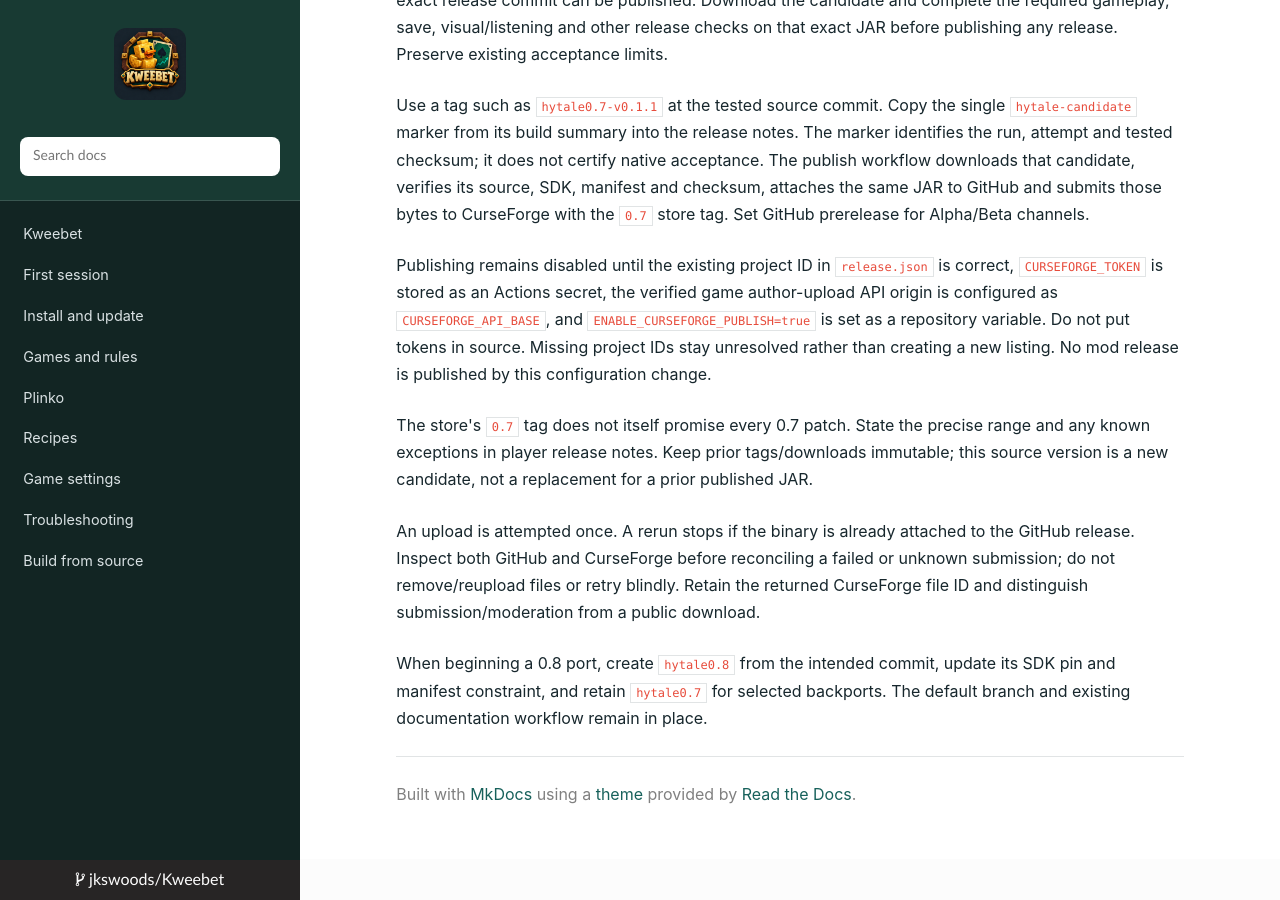
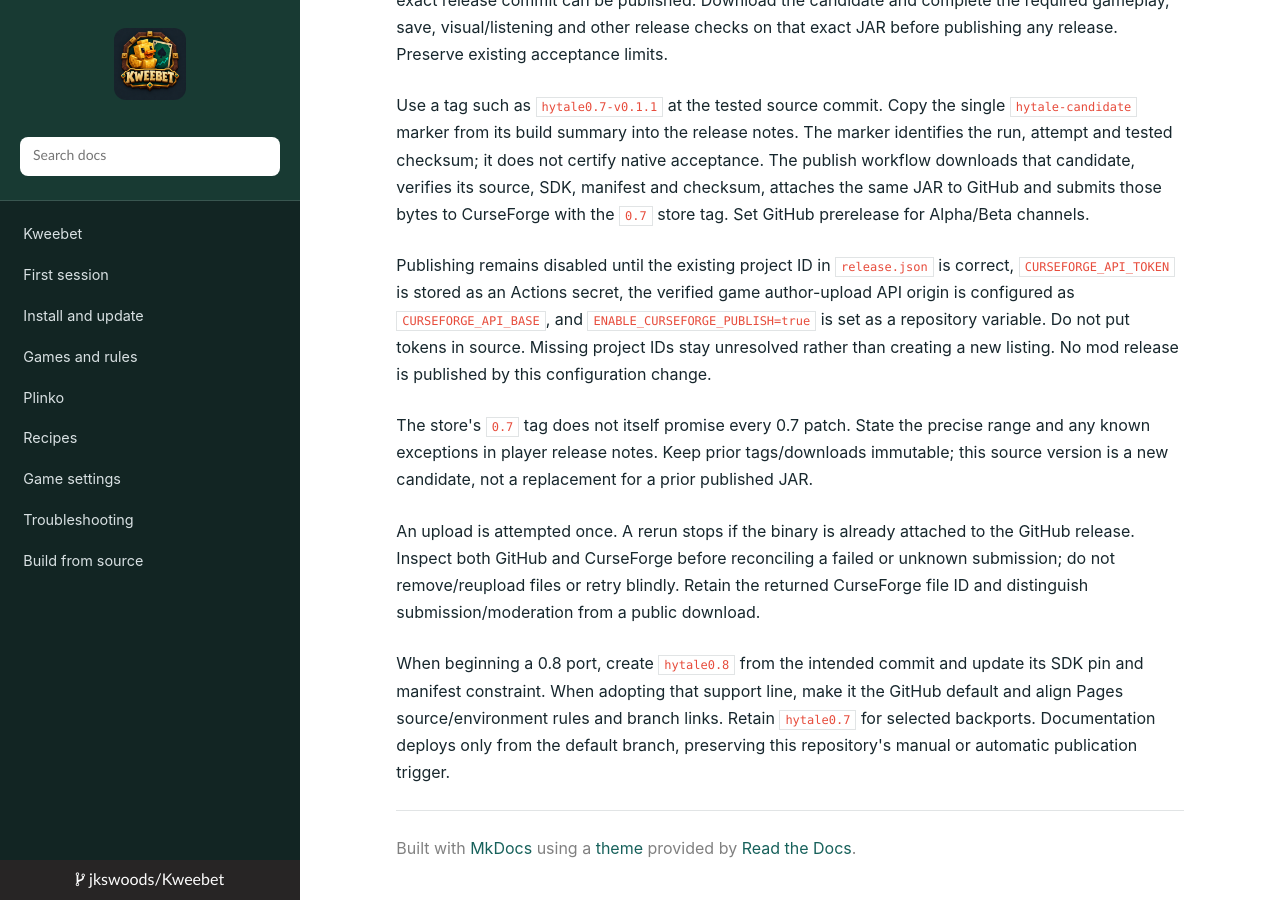
Before and after one commit to jkswoods/Kweebet, an MkDocs documentation site: the page built from docs/build-and-release.md, in a window 1280 px wide and 900 px high, scrolled down 961 px. Built offline with MkDocs 1.6.1, drawn with Linux system fonts in a browser that asks for light colours; some of the changed text lies outside the part shown.

Commit message:
Use latest Hytale support branch as default and standardize upload secret

```diff
--- a/docs/build-and-release.md
+++ b/docs/build-and-release.md
@@ -1,6 +1,7 @@
 # Building and releasing Kweebet
 
-The current support branch is `hytale0.7`. The mod version is `0.1.1`;
+The default support branch is `hytale0.7`, with no `main` branch.
+The mod version is `0.1.1`;
 its declared Hytale compatibility is `>=0.7.4 <0.8.0`. This range is the
 intended supported family, not a claim that every future patch has been tested.
 Compilation uses the pinned official Hytale 0.7.4 SDK and Java 25.
@@ -40,7 +41,7 @@
 CurseForge with the `0.7` store tag. Set GitHub prerelease for Alpha/Beta channels.
 
 Publishing remains disabled until the existing project ID in `release.json` is correct,
-`CURSEFORGE_TOKEN` is stored as an Actions secret, the verified game author-upload API
+`CURSEFORGE_API_TOKEN` is stored as an Actions secret, the verified game author-upload API
 origin is configured as `CURSEFORGE_API_BASE`, and `ENABLE_CURSEFORGE_PUBLISH=true` is
 set as a repository variable. Do not put tokens in source. Missing project IDs stay
 unresolved rather than creating a new listing. No mod release is published by this
@@ -55,6 +56,8 @@
 unknown submission; do not remove/reupload files or retry blindly. Retain the returned
 CurseForge file ID and distinguish submission/moderation from a public download.
 
-When beginning a 0.8 port, create `hytale0.8` from the intended commit, update its SDK
-pin and manifest constraint, and retain `hytale0.7` for selected backports. The default
-branch and existing documentation workflow remain in place.
+When beginning a 0.8 port, create `hytale0.8` from the intended commit and update its
+SDK pin and manifest constraint. When adopting that support line, make it the GitHub
+default and align Pages source/environment rules and branch links. Retain `hytale0.7`
+for selected backports. Documentation deploys only from the default branch, preserving
+this repository's manual or automatic publication trigger.
--- a/mkdocs.yml
+++ b/mkdocs.yml
@@ -3,7 +3,7 @@
 site_url: https://jkswoods.github.io/Kweebet/
 repo_url: https://github.com/jkswoods/Kweebet
 repo_name: jkswoods/Kweebet
-edit_uri: edit/main/docs/
+edit_uri: edit/hytale0.7/docs/
 use_directory_urls: true
 exclude_docs: |
   test-checklist.md
```
Also changed, not shown: 2 other files.
